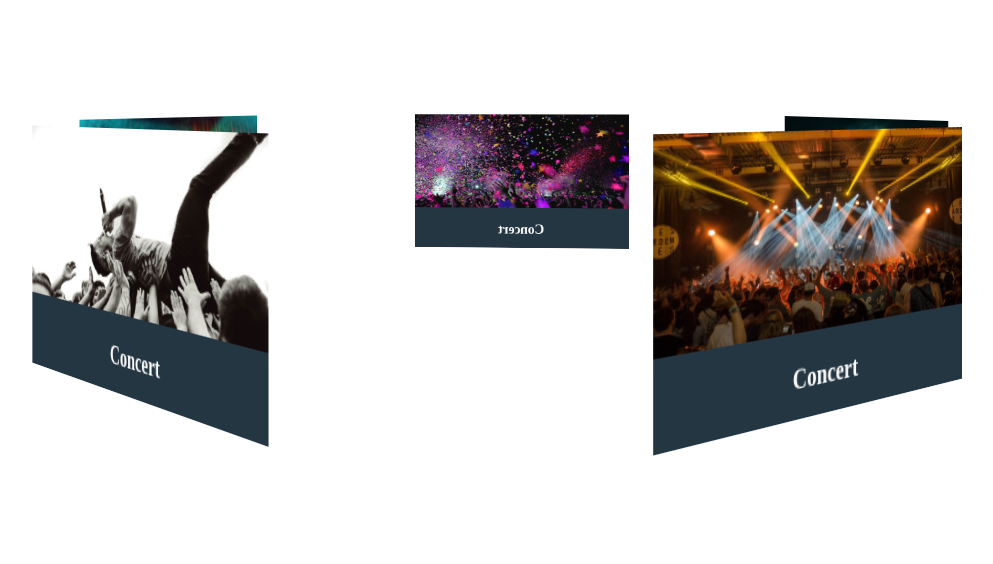
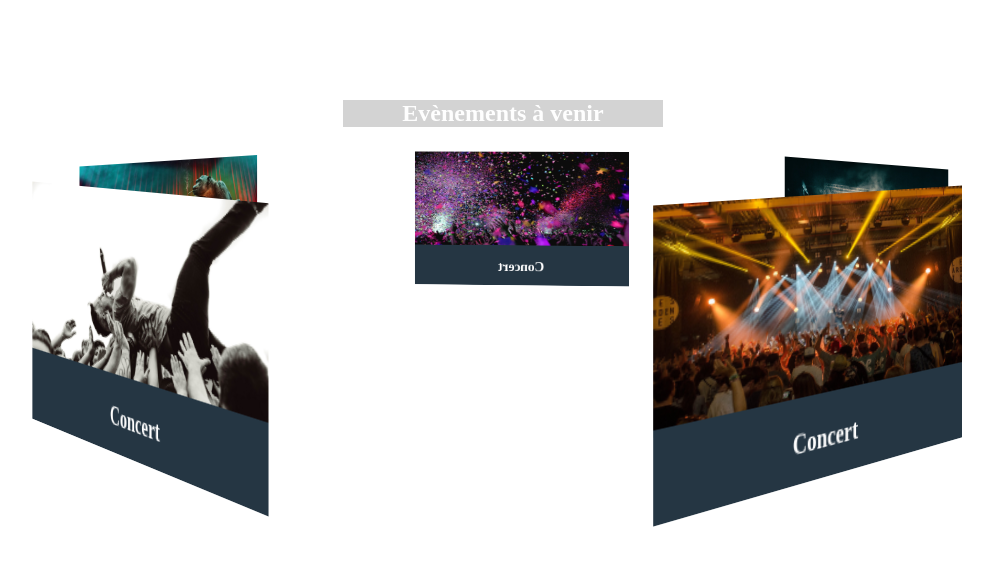
Before and after one commit to aurelienbrethes/Liveup, a React (Create React App) app: page / in a window 1280 px wide. Shown: the top 564 px of the page, without its empty margins (137-1130 px from the left). Built offline with nearby package versions, Linux system fonts and the light colour scheme.

Commit message:
modifs css

```diff
--- a/src/components/Carousel.jsx
+++ b/src/components/Carousel.jsx
@@ -91,6 +91,7 @@ const positionCarousel5 = () => {
 
  return(
   <div className="container">
+    <h2>Evènements à venir</h2>
     <div className={carousel_rotate}>
       <div  onMouseLeave={()=>mouseLeave()} onClick={()=>mouseEnter1()} className={carouselFace1}>
         <img className="img_carousel" alt="concert1" src={img1}/>
```
